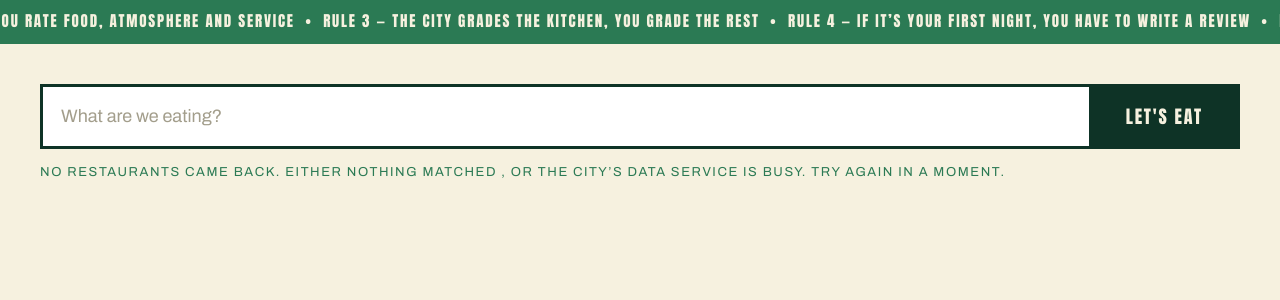
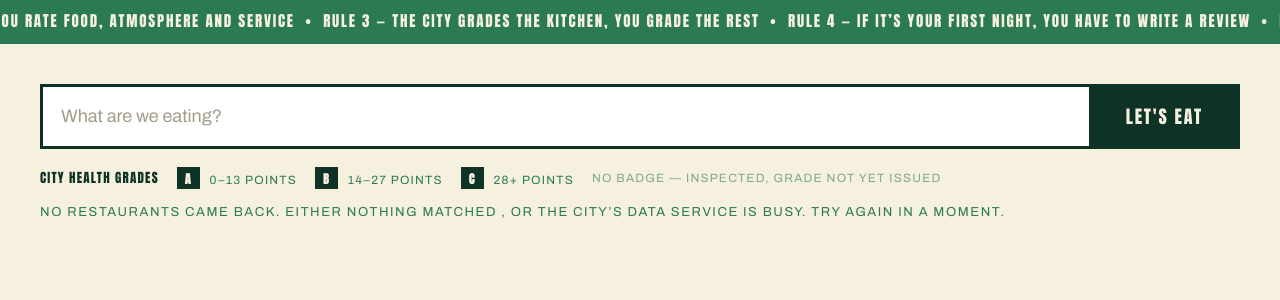
Before and after one commit to mmm10138/bite-club, a Flask app: page / in a window 1280 px wide. Shown: the part 190-490 px from the top of the page. Run offline with Flask 3, Linux system fonts and the light colour scheme.

Commit message:
Bodega design, grade labels and legend

```diff
--- a/static/style.css
+++ b/static/style.css
@@ -450,3 +450,34 @@ h2 {
   color: var(--green-700);
   padding: 5px 10px;
 }
+
+/* ---------- grade legend ---------- */
+
+.legend {
+  display: flex;
+  align-items: center;
+  gap: 18px;
+  flex-wrap: wrap;
+  padding: 18px var(--pad) 0;
+  font-size: 12px;
+  letter-spacing: 0.1em;
+  text-transform: uppercase;
+  color: var(--green-500);
+}
+
+.legend-title {
+  font-family: "Anton", sans-serif;
+  font-size: 13px;
+  color: var(--green-900);
+}
+
+.legend-item b {
+  display: inline-block;
+  font-family: "Anton", sans-serif;
+  background: var(--green-900);
+  color: var(--cream);
+  padding: 3px 8px 1px;
+  margin-right: 6px;
+}
+
+.legend-none { color: var(--green-300); }
--- a/templates/index.html
+++ b/templates/index.html
@@ -28,6 +28,13 @@
     <input type="text" name="term" value="{{ term }}" placeholder="What are we eating?">
     <button type="submit">Let's eat</button>
   </form>
+  <div class="legend">
+    <span class="legend-title">City health grades</span>
+    <span class="legend-item"><b>A</b> 0&ndash;13 points</span>
+    <span class="legend-item"><b>B</b> 14&ndash;27 points</span>
+    <span class="legend-item"><b>C</b> 28+ points</span>
+    <span class="legend-item legend-none">No badge &mdash; inspected, grade not yet issued</span>
+  </div>
 
   {% if restaurants %}
     <div class="grid">
@@ -35,7 +42,7 @@
         <a class="card" href="/restaurant/{{ r.id }}">
           <div class="card-tile tile-{{ r.tile }}">
             <span class="card-initials">{{ r.initials }}</span>
-            {% if r.is_graded %}<span class="card-grade">{{ r.grade }}</span>{% endif %}
+            {% if r.is_graded %}<span class="card-grade" title="City health grade {{ r.grade }}">{{ r.grade }}</span>{% endif %}
           </div>
           <div class="card-body">
             <h3>{{ r.name }}</h3>
```
